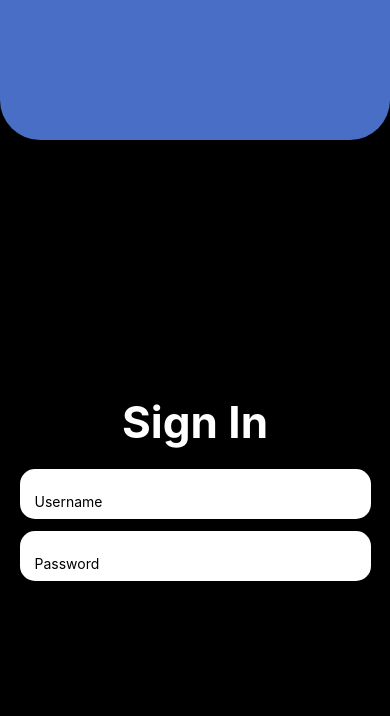
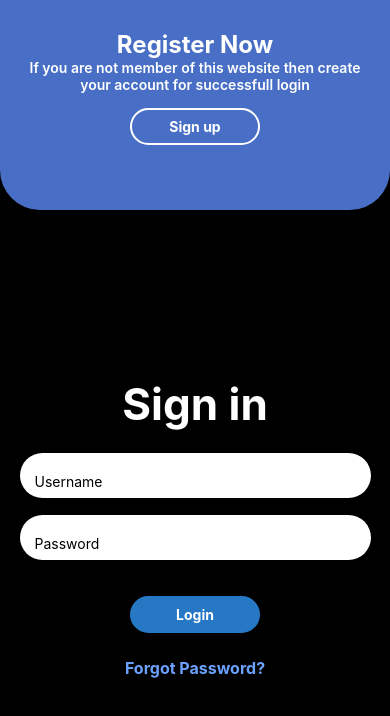
Before and after one commit to ahmadmustafeen/stakezenc.co, a React Native app: screen / in a window 390 px wide. Shown: the top 716 px of the page. Built offline with nearby package versions, Linux system fonts and the light colour scheme.

Commit message:
feat: initial ui completed of login with reusable components

```diff
--- /dev/null
+++ b/src/components/AppButton.tsx
@@ -0,0 +1,38 @@
+/* eslint-disable react-native/no-inline-styles */
+import {StyleSheet, View} from 'react-native';
+import React from 'react';
+import {AppText} from '../components';
+import {primaryBlue} from '../constants';
+interface AppButtonProps {
+  label: string;
+  transparent?: boolean;
+}
+const AppButton = (props: AppButtonProps) => {
+  const {label, transparent} = props;
+  return (
+    <View
+      style={[
+        styles.container,
+        transparent && {borderColor: 'white', backgroundColor: 'transparent'},
+      ]}>
+      <AppText white center bold smallText>
+        {label}
+      </AppText>
+    </View>
+  );
+};
+
+export {AppButton};
+
+const styles = StyleSheet.create({
+  container: {
+    borderWidth: 2,
+    borderStyle: 'solid',
+    backgroundColor: primaryBlue,
+    borderColor: primaryBlue,
+    borderRadius: 20,
+    alignSelf: 'center',
+    width: 130,
+    paddingVertical: 8,
+  },
+});
--- /dev/null
+++ b/src/components/AppText.tsx
@@ -0,0 +1,64 @@
+/* eslint-disable react-native/no-inline-styles */
+import {StyleSheet, Text, View} from 'react-native';
+import React from 'react';
+import {primaryBlue, primaryText} from '../constants';
+
+interface AppTextProps {
+  children: string;
+  white?: boolean;
+  black?: boolean;
+  text?: boolean;
+  heading?: boolean;
+  smallText?: boolean;
+  bold?: boolean;
+  semibold?: boolean;
+  center?: boolean;
+  underline?: boolean;
+  primary?: boolean;
+  secondary?: boolean;
+}
+
+const AppText = (props: AppTextProps) => {
+  const {
+    children,
+    white = false,
+    black = true,
+    text,
+    heading,
+    smallText,
+    primary,
+    secondary,
+    underline,
+    bold = false,
+    semibold = false,
+    center,
+  } = props;
+  return (
+    <View style={[styles.container]}>
+      <Text
+        style={[
+          styles.text,
+          black && {color: 'black'},
+          white && {color: 'white'},
+          primary && {color: primaryBlue},
+          secondary && {color: primaryText},
+          heading && {fontSize: 24},
+          text && {fontSize: 16},
+          smallText && {fontSize: 14},
+          underline && {textDecorationLine: 'underline'},
+          bold && {fontWeight: 'bold'},
+          semibold && {fontWeight: '600'},
+          center && {textAlign: 'center'},
+        ]}>
+        {children}
+      </Text>
+    </View>
+  );
+};
+
+export {AppText};
+
+const styles = StyleSheet.create({
+  container: {},
+  text: {},
+});
--- a/src/components/InputWithLabel.tsx
+++ b/src/components/InputWithLabel.tsx
@@ -1,15 +1,12 @@
 /* eslint-disable react-native/no-inline-styles */
 import React from 'react';
 import {
-  StyleSheet,
   Text,
   TextInput,
   TextInputProps,
   TouchableOpacity,
   View,
 } from 'react-native';
-// import {Icon} from 'react-native-elements';
-// import {AppText} from './AppText';
 
 interface InputWithLabelProps {
   autoFocus?: boolean;
@@ -66,9 +63,9 @@ const InputWithLabel = (props: InputWithLabelProps) => {
           style={[
             {
               width: '100%',
-              height: 50,
-              paddingTop: 15,
-              borderRadius: 15,
+              height: 45,
+              paddingTop: 12,
+              borderRadius: 100,
               backgroundColor: 'white',
               paddingHorizontal: 15,
             },
@@ -80,30 +77,12 @@ const InputWithLabel = (props: InputWithLabelProps) => {
         />
       </View>
       {secureTextEntry && (
-        <TouchableOpacity
-          // contentContainerStyle={styles.eyeContainer}
-          onPress={() => setVisible(!visible)}>
+        <TouchableOpacity onPress={() => setVisible(!visible)}>
           <Text>X</Text>
-          {/* <Icon
-            name={visible ? 'eye-off' : 'eye'}
-            type="material-community"
-            color="black"
-            size={20}
-          /> */}
         </TouchableOpacity>
       )}
     </View>
   );
 };
-const styles = StyleSheet.create({
-  eyeContainer: {
-    // width: 30,
-    // height: 30,
-    // justifyContent: 'center',
-    // alignItems: 'center',
-    position: 'absolute',
-    // right: 20,
-    bottom: 23,
-  },
-});
+
 export {InputWithLabel};
--- a/src/components/index.tsx
+++ b/src/components/index.tsx
@@ -1,2 +1,4 @@
 export * from './AppHeader';
 export * from './InputWithLabel';
+export * from './AppText';
+export * from './AppButton';
--- a/src/constants/colors.ts
+++ b/src/constants/colors.ts
@@ -1,5 +1,7 @@
 export const primaryBlue = '#2778c4';
 export const secondaryBlue = '#486FC5';
 
+export const primaryText = '#6ca2ff';
+
 export const white = '#fff';
 export const black = '#000';
--- a/src/screens/auth/login/index.tsx
+++ b/src/screens/auth/login/index.tsx
@@ -4,7 +4,12 @@
 import {View} from 'react-native';
 import React from 'react';
 import {secondaryBlue} from '../../../constants';
-import {AppHeader, InputWithLabel} from '../../../components';
+import {
+  AppHeader,
+  AppText,
+  AppButton,
+  InputWithLabel,
+} from '../../../components';
 import {styles} from './style';
 
 const AuthHeaderTail = () => {
@@ -25,9 +30,25 @@ const AuthHeader = () => {
       <View
         style={{
           backgroundColor: secondaryBlue,
-          height: 100,
+          paddingBottom: 10,
+          paddingTop: 30,
           width: '100%',
-        }}></View>
+        }}>
+        <View style={{width: '90%', alignSelf: 'center'}}>
+          <AppText white heading bold center>
+            Register Now
+          </AppText>
+        </View>
+        <View style={{width: '85%', alignSelf: 'center'}}>
+          <AppText white smallText center semibold>
+            If you are not member of this website then create your account for
+            successfull login
+          </AppText>
+        </View>
+        <View style={{paddingVertical: 15}}>
+          <AppButton label="Sign up" transparent />
+        </View>
+      </View>
       <AuthHeaderTail />
     </>
   );
@@ -38,12 +59,20 @@ const Login = () => {
     <View style={styles.container}>
       <AuthHeader />
       <View style={styles.contentContainer}>
-        <AppHeader title="Sign In" />
+        <AppHeader title="Sign in" />
         <View style={styles.inputContainer}>
           <InputWithLabel placeholder="Username" />
         </View>
         <View style={styles.inputContainer}>
           <InputWithLabel placeholder="Password" secureTextEntry />
+        </View>
+        <View style={{paddingVertical: 15}}>
+          <AppButton label="Login" />
+        </View>
+        <View style={{marginVertical: 10}}>
+          <AppText white center secondary text bold>
+            Forgot Password?
+          </AppText>
         </View>
       </View>
     </View>
```
